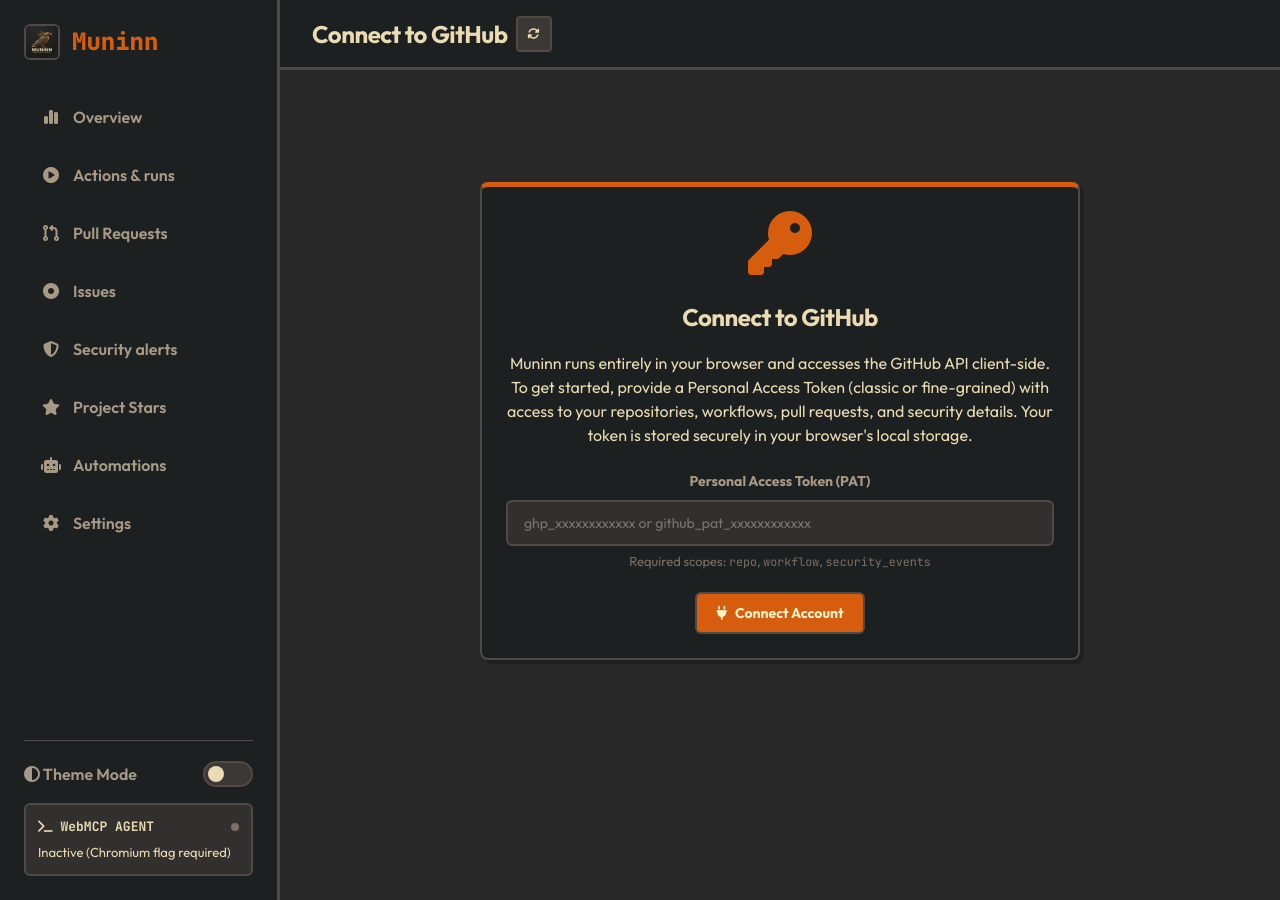
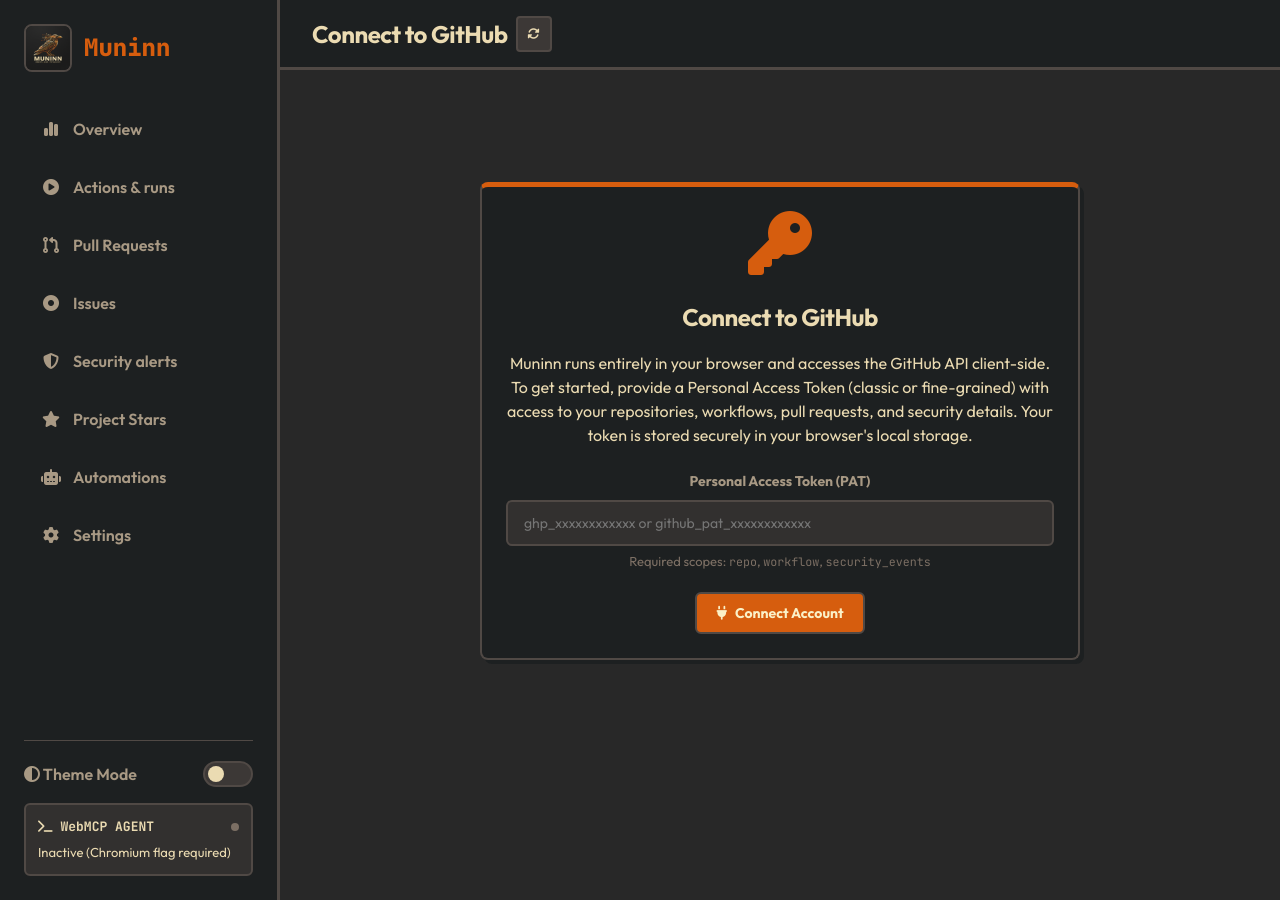
Before and after one commit to olafkfreund/Muninn, a Jekyll site: the page built from index.html, in a window 1280 px wide. Built offline with Jekyll 4.4.1, drawn with Linux system fonts in a browser that asks for light colours.

Commit message:
Fix logo size in sidebar using inline styles and crop

```diff
--- a/index.html
+++ b/index.html
@@ -6,7 +6,7 @@
 <!-- Main Layout Wrapper -->
 <div class="sidebar">
   <div class="logo">
-    <img src="{{ '/assets/images/logo.png' | relative_url }}" alt="Muninn Logo">
+    <img src="{{ '/assets/images/logo.png' | relative_url }}" alt="Muninn Logo" style="height: 48px; width: 48px; object-fit: cover; object-position: center 15%; border-radius: 8px; border: 2px solid var(--border-color); flex-shrink: 0;">
     <span>Muninn</span>
   </div>
 
```
